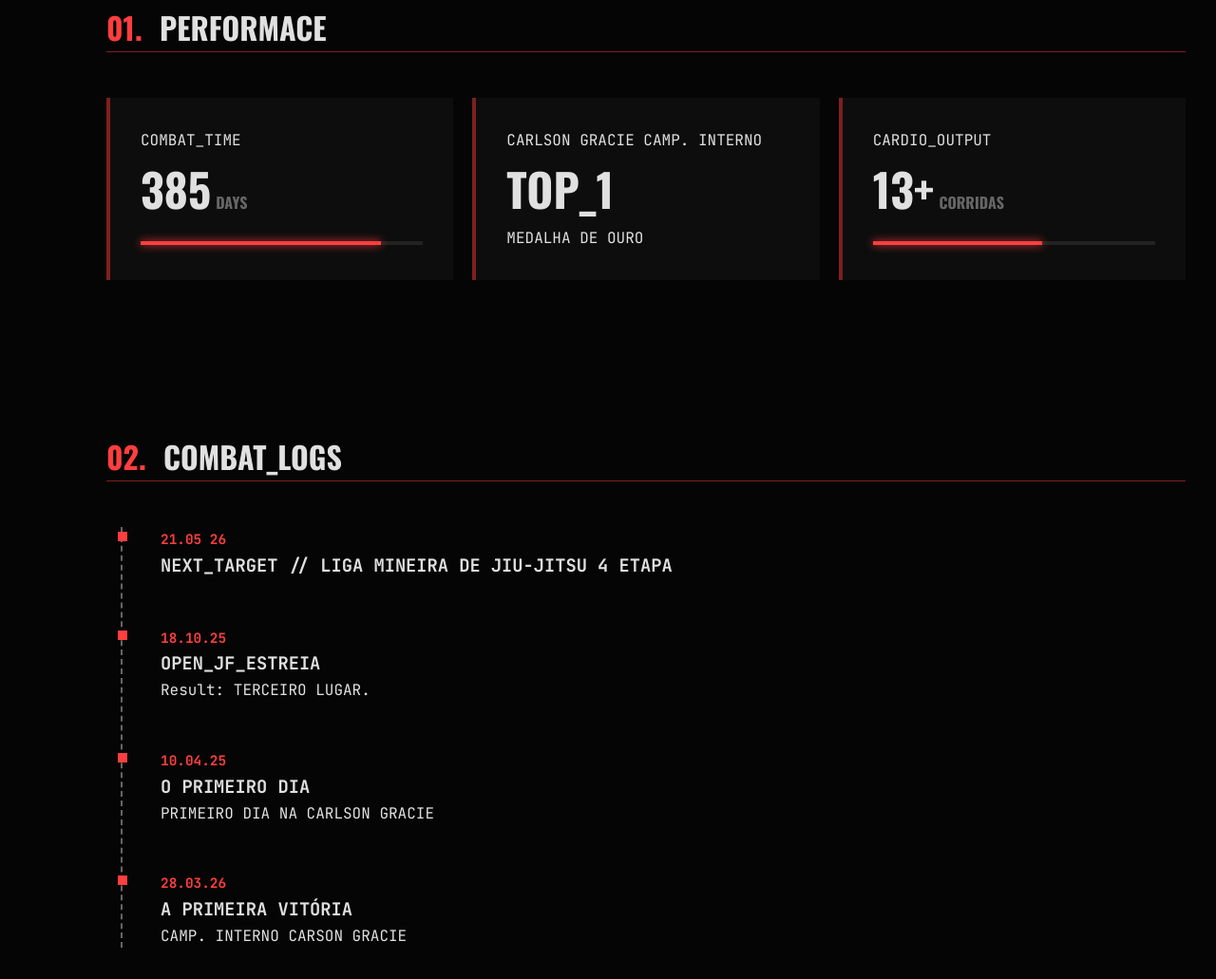
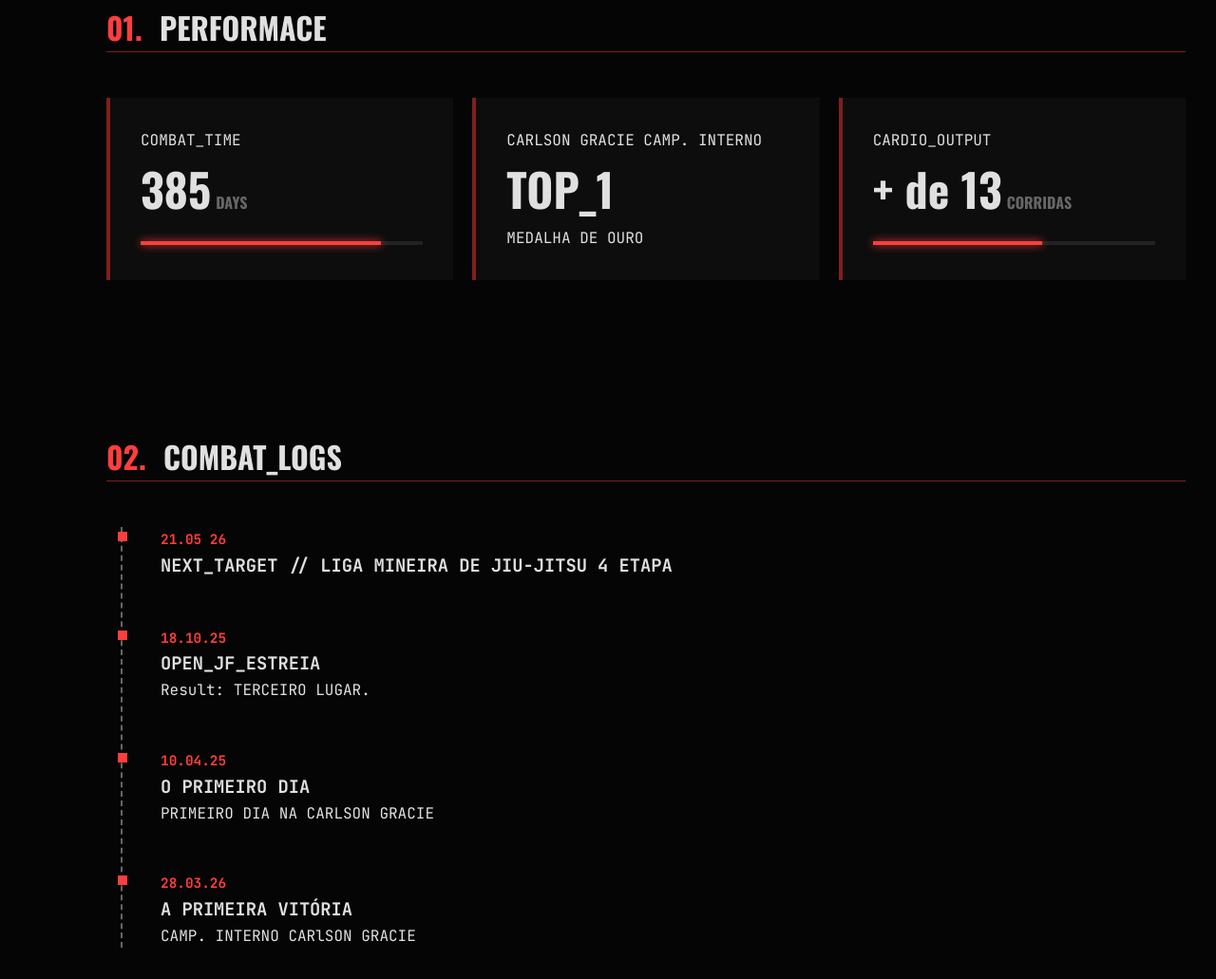
Before and after one commit to BernardoFV28/KCG, a plain HTML site: page index.html in a window 1280 px wide. Shown: the part 877-1908 px from the top of the page at 95% size. Drawn offline with nearby package versions, Linux system fonts and the light colour scheme.

```diff
--- a/index.html
+++ b/index.html
@@ -57,7 +57,7 @@
                 </div>
                 <div class="v-card data-point">
                     <label>CARDIO_OUTPUT</label>
-                    <div class="v-value">13+<small>CORRIDAS</small></div>
+                    <div class="v-value">+ de 13<small>CORRIDAS</small></div>
                     <div class="v-bar"><div class="v-progress" style="width: 60%;"></div></div>
                 </div>
             </div>
@@ -94,7 +94,7 @@
                     <span class="v-date">28.03.26</span>
                     <div class="v-details">
                         <h3>A PRIMEIRA VITÓRIA</h3>
-                        <p>CAMP. INTERNO CARSON GRACIE</p>
+                        <p>CAMP. INTERNO CARlSON GRACIE</p>
                     </div>
                 </div>
 
```
